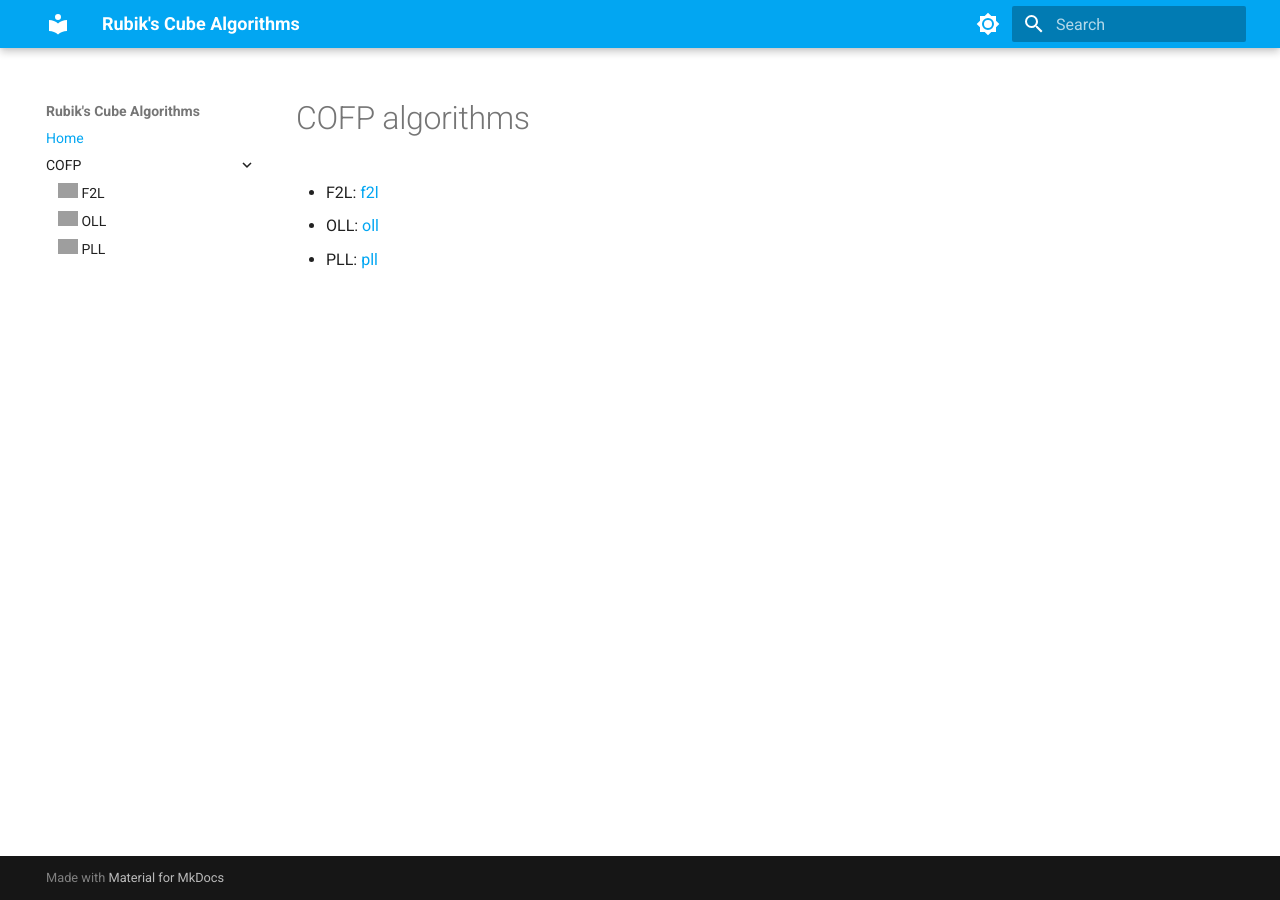
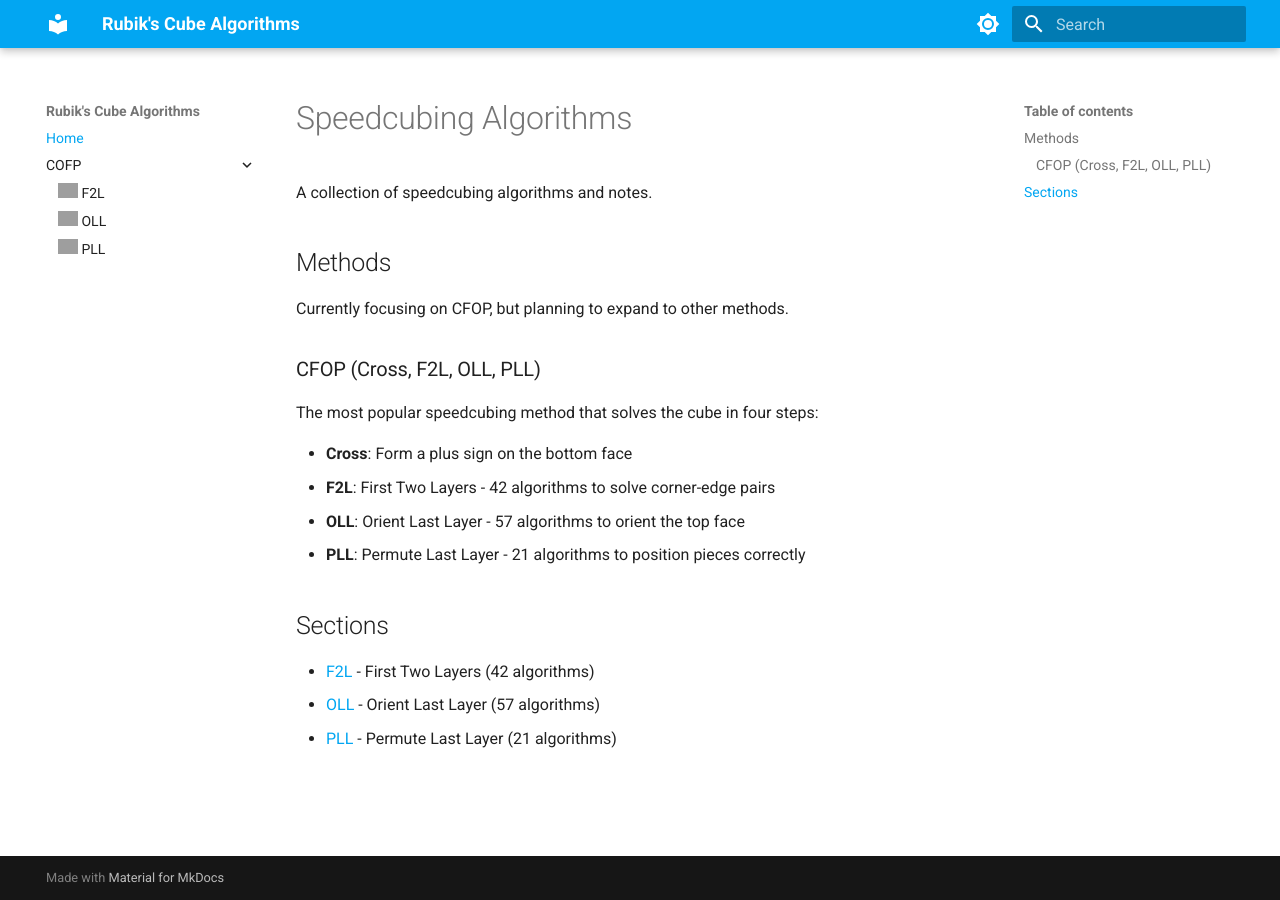
Before and after one commit to guillaumeLepape/rubik-algorithm, an MkDocs documentation site: the page built from docs/index.md, in a window 1280 px wide. Built offline with MkDocs 1.6.1 and Material for MkDocs 9.7.7, drawn with Linux system fonts in a browser that asks for light colours; grey boxes are pictures that could not be loaded.

Commit message:
Display a clearer home page

```diff
--- a/docs/index.md
+++ b/docs/index.md
@@ -1,5 +1,22 @@
-# COFP algorithms
+# Speedcubing Algorithms
 
-- F2L: [f2l](f2l.md)
-- OLL: [oll](oll.md)
-- PLL: [pll](pll.md)
+A collection of speedcubing algorithms and notes.
+
+## Methods
+
+Currently focusing on CFOP, but planning to expand to other methods.
+
+### CFOP (Cross, F2L, OLL, PLL)
+
+The most popular speedcubing method that solves the cube in four steps:
+
+- **Cross**: Form a plus sign on the bottom face
+- **F2L**: First Two Layers - 42 algorithms to solve corner-edge pairs
+- **OLL**: Orient Last Layer - 57 algorithms to orient the top face
+- **PLL**: Permute Last Layer - 21 algorithms to position pieces correctly
+
+## Sections
+
+- [F2L](f2l/) - First Two Layers (42 algorithms)
+- [OLL](oll/) - Orient Last Layer (57 algorithms)
+- [PLL](pll/) - Permute Last Layer (21 algorithms)
--- a/mkdocs.yml
+++ b/mkdocs.yml
@@ -26,6 +26,8 @@ theme:
 
 plugins:
   - search
+  - minify:
+      minify_html: true
 
 nav:
   - Home: index.md
--- a/pyproject.toml
+++ b/pyproject.toml
@@ -10,8 +10,8 @@ dependencies = [
     "fastapi>=0.116.1",
     "jinja2>=3.1.6",
     "mkdocs>=1.6.1",
-    "mkdocs-macros-plugin>=1.3.9",
     "mkdocs-material>=9.6.18",
+    "mkdocs-minify-plugin>=0.8.0",
     "numpy>=2.3.2",
     "python-multipart>=0.0.20",
 ]
```
Also changed, not shown: 1 other file.
